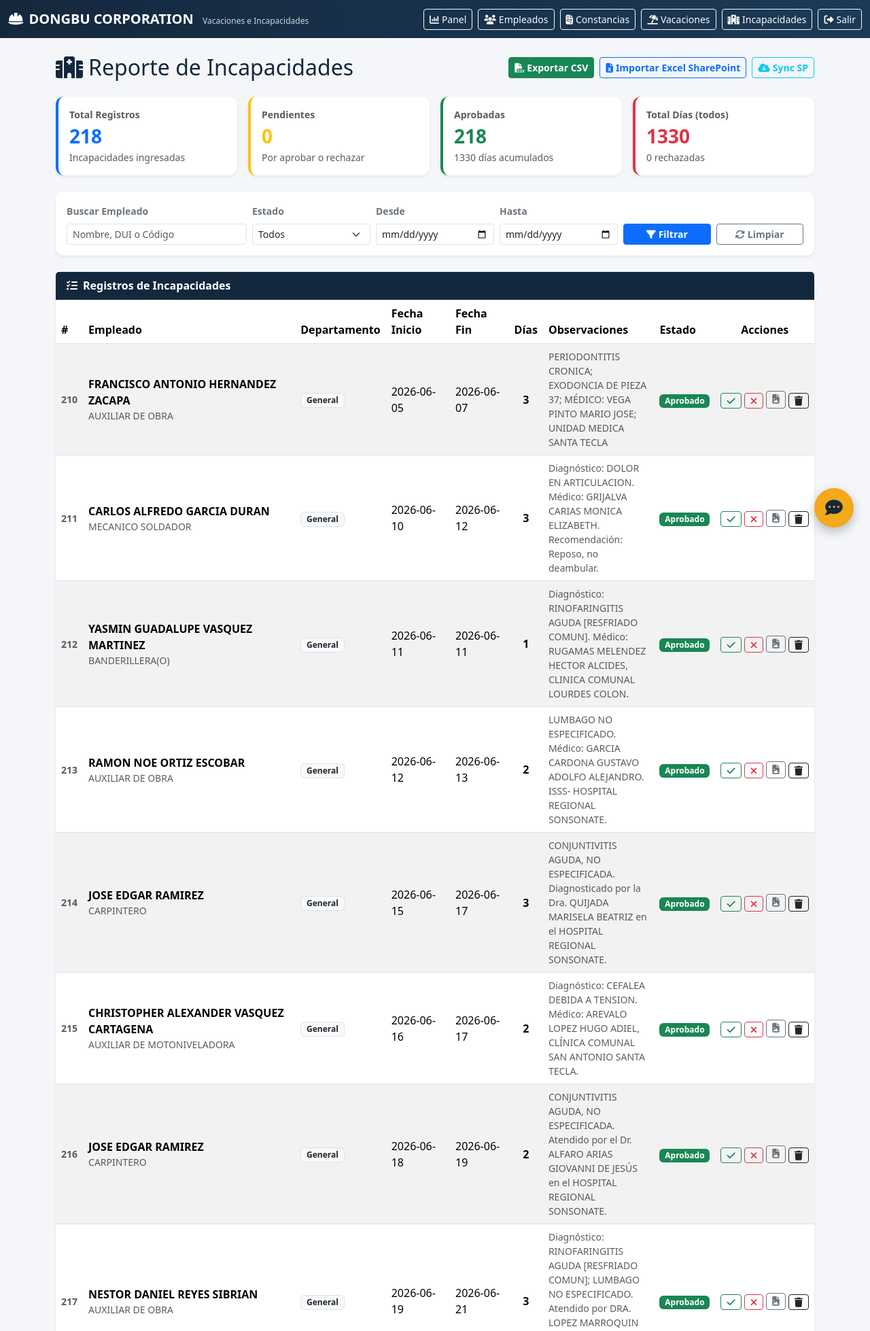
After one commit to ramsja/dongbu-app, a Flask app: page /admin/reporte-incapacidades in a window 1280 px wide. The commit adds this page. Shown: the top 1958 px of the page at 68% size. Run offline with Flask 3, Linux system fonts and the light colour scheme; the visitor is signed in with stand-in values (Sample User, id 1); data comes from the database, SQL or seed files in the repository.

Commit message:
feat: reporte de incapacidades con puente SharePoint Excel
- Nueva ruta /admin/reporte-incapacidades con estadísticas, filtros y tabla
- Importación Excel: POST /admin/reporte-incapacidades/importar-excel
  detecta columnas DUI/Fecha Inicio/Fin/Dias/Observaciones/Estado
  e inserta o actualiza por empleado+fecha_inicio (upsert)
- Sync directo: /admin/reporte-incapacidades/sync-sharepoint activa
  cuando SP_INCAPACIDADES_URL esté configurada en Render
- Exportar CSV: /admin/reporte-incapacidades/export
- Botón "Incapacidades" en navbar para admin

Co-Authored-By: Claude Sonnet 4.6 <noreply@anthropic.com>

```diff
--- a/app/app.py
+++ b/app/app.py
@@ -1560,7 +1560,8 @@ def admin_reporte_vacaciones_export():
 # Cuando se configure el link público de SharePoint, activar sync_directo.
 # ===========================================================================
 
-SHAREPOINT_VAC_URL = os.environ.get("SP_VACACIONES_URL", "")  # puente: llenar en env vars de Render
+SHAREPOINT_VAC_URL = os.environ.get("SP_VACACIONES_URL", "")   # puente vacaciones
+SHAREPOINT_INC_URL = os.environ.get("SP_INCAPACIDADES_URL", "")  # puente incapacidades
 
 
 @app.route("/admin/reporte-vacaciones/importar-excel", methods=["POST"])
@@ -1693,6 +1694,239 @@ def admin_sync_sharepoint_vacaciones():
         return redirect(url_for("admin_reporte_vacaciones"))
 
 
+# ===========================================================================
+# REPORTE DE INCAPACIDADES
+# ===========================================================================
+
+@app.route("/admin/reporte-incapacidades")
+@login_required
+def admin_reporte_incapacidades():
+    estado_f = request.args.get("estado", "").strip()
+    desde    = request.args.get("desde", "").strip()
+    hasta    = request.args.get("hasta", "").strip()
+    q        = request.args.get("q", "").strip()
+
+    query = """
+        SELECT r.id, r.codigo_empleado, e.nombre, e.cargo, e.departamento,
+               r.fecha_inicio, r.fecha_fin, r.dias, r.observaciones,
+               r.fecha_registro, r.estado, r.foto_path
+        FROM registros r
+        JOIN empleados e ON e.codigo = r.codigo_empleado
+        WHERE r.tipo = 'incapacidad'
+    """
+    params = []
+    if estado_f:
+        query += " AND r.estado = ?"
+        params.append(estado_f)
+    if desde:
+        query += " AND r.fecha_inicio >= ?"
+        params.append(desde)
+    if hasta:
+        query += " AND r.fecha_inicio <= ?"
+        params.append(hasta)
+    if q:
+        query += " AND (e.nombre LIKE ? OR e.dui LIKE ? OR r.codigo_empleado LIKE ?)"
+        params += [f"%{q}%", f"%{q}%", f"%{q}%"]
+    query += " ORDER BY r.fecha_registro DESC"
+
+    db = get_db()
+    registros = [dict(r) for r in db.execute(query, params).fetchall()]
+
+    stats = db.execute("""
+        SELECT
+            COUNT(*) total,
+            COALESCE(SUM(dias), 0) total_dias,
+            SUM(CASE WHEN estado='pendiente'  THEN 1 ELSE 0 END) pendientes,
+            SUM(CASE WHEN estado='aprobado'   THEN 1 ELSE 0 END) aprobadas,
+            SUM(CASE WHEN estado='rechazado'  THEN 1 ELSE 0 END) rechazadas,
+            SUM(CASE WHEN estado='aprobado'   THEN dias ELSE 0 END) dias_aprobados
+        FROM registros WHERE tipo='incapacidad'
+    """).fetchone()
+    db.close()
+
+    filtros = {"estado": estado_f, "desde": desde, "hasta": hasta, "q": q}
+    return render_template("admin_reporte_incapacidades.html",
+                           registros=registros, stats=dict(stats),
+                           filtros=filtros)
+
+
+@app.route("/admin/reporte-incapacidades/importar-excel", methods=["POST"])
+@login_required
+def admin_importar_excel_incapacidades():
+    """
+    Importa registros de incapacidades desde el Excel de SharePoint.
+    Cruza por DUI/código para insertar o actualizar registros en la tabla 'registros'.
+    Columnas esperadas: DUI | Nombre | Fecha Inicio | Fecha Fin | Dias | Observaciones | Estado
+    """
+    import openpyxl, io as _io
+
+    archivo = request.files.get("archivo")
+    if not archivo or not archivo.filename.endswith((".xlsx", ".xls")):
+        flash("Selecciona un archivo Excel (.xlsx / .xls).", "error")
+        return redirect(url_for("admin_reporte_incapacidades"))
+
+    try:
+        wb = openpyxl.load_workbook(_io.BytesIO(archivo.read()), data_only=True)
+        ws = wb.active
+        rows = list(ws.iter_rows(values_only=True))
+        if not rows:
+            flash("El archivo está vacío.", "error")
+            return redirect(url_for("admin_reporte_incapacidades"))
+
+        header = [str(c).strip().lower() if c else "" for c in rows[0]]
+
+        def col(aliases):
+            for alias in aliases:
+                for i, h in enumerate(header):
+                    if alias in h:
+                        return i
+            return None
+
+        i_dui   = col(["dui", "documento"])
+        i_cod   = col(["codigo", "cod"])
+        i_fi    = col(["inicio", "fecha_inicio", "fecha inicio"])
+        i_ff    = col(["fin", "fecha_fin", "fecha fin"])
+        i_dias  = col(["dias", "días"])
+        i_obs   = col(["observacion", "obs", "nota"])
+        i_est   = col(["estado"])
+
+        db = get_db()
+        inserted = updated = skipped = 0
+
+        for row in rows[1:]:
+            try:
+                dui  = str(row[i_dui]).strip() if i_dui is not None and row[i_dui] else ""
+                cod  = str(row[i_cod]).strip() if i_cod is not None and row[i_cod] else ""
+                fi   = str(row[i_fi]).strip()[:10] if i_fi is not None and row[i_fi] else None
+                ff   = str(row[i_ff]).strip()[:10] if i_ff is not None and row[i_ff] else fi
+                obs  = str(row[i_obs]).strip() if i_obs is not None and row[i_obs] else ""
+                est  = str(row[i_est]).strip().lower() if i_est is not None and row[i_est] else "pendiente"
+                if est not in ("pendiente", "aprobado", "rechazado"):
+                    est = "pendiente"
+                try:
+                    dias = int(float(row[i_dias])) if i_dias is not None and row[i_dias] else 0
+                except (TypeError, ValueError):
+                    dias = 0
+
+                if not fi or (not dui and not cod):
+                    skipped += 1
+                    continue
+
+                # Normalizar fecha DD/MM/YYYY → YYYY-MM-DD
+                for sep in ("/", "."):
+                    if sep in fi:
+                        p = fi.split(sep)
+                        if len(p) == 3 and len(p[2]) == 4:
+                            fi = f"{p[2]}-{p[1].zfill(2)}-{p[0].zfill(2)}"
+                        break
+
+                # Buscar empleado
+                emp_row = None
+                if dui:
+                    emp_row = db.execute("SELECT codigo FROM empleados WHERE dui = ?", (dui,)).fetchone()
+                if not emp_row and cod:
+                    emp_row = db.execute("SELECT codigo FROM empleados WHERE codigo = ?", (cod.zfill(4),)).fetchone()
+
+                if not emp_row:
+                    skipped += 1
+                    continue
+
+                codigo_emp = emp_row["codigo"]
+
+                # Calcular días si no vienen
+                if not dias and fi and ff:
+                    try:
+                        from datetime import date as _date
+                        d1 = datetime.strptime(fi, "%Y-%m-%d").date()
+                        d2 = datetime.strptime(ff, "%Y-%m-%d").date()
+                        dias = max(1, (d2 - d1).days + 1)
+                    except Exception:
+                        dias = 1
+
+                # Upsert: si ya existe mismo empleado + fecha_inicio → actualizar
+                existing = db.execute(
+                    "SELECT id FROM registros WHERE codigo_empleado=? AND tipo='incapacidad' AND fecha_inicio=?",
+                    (codigo_emp, fi)
+                ).fetchone()
+
+                if existing:
+                    db.execute(
+                        "UPDATE registros SET fecha_fin=?, dias=?, observaciones=?, estado=? WHERE id=?",
+                        (ff, dias, obs, est, existing["id"])
+                    )
+                    updated += 1
+                else:
+                    db.execute(
+                        """INSERT INTO registros
+                           (codigo_empleado, tipo, fecha_inicio, fecha_fin, dias,
+                            observaciones, fecha_registro, estado)
+                           VALUES (?,?,?,?,?,?,?,?)""",
+                        (codigo_emp, "incapacidad", fi, ff, dias, obs,
+                         datetime.now().isoformat(timespec="seconds"), est)
+                    )
+                    inserted += 1
+            except Exception:
+                skipped += 1
+
+        db.commit()
+        db.close()
+        flash(f"Excel importado: {inserted} nuevos, {updated} actualizados, {skipped} omitidos.", "ok")
+
+    except Exception as e:
+        flash(f"Error al procesar el Excel: {e}", "error")
+
+    return redirect(url_for("admin_reporte_incapacidades"))
+
+
+@app.route("/admin/reporte-incapacidades/sync-sharepoint", methods=["POST"])
+@login_required
+def admin_sync_sharepoint_incapacidades():
+    """Sync directo desde SharePoint cuando SP_INCAPACIDADES_URL esté configurada."""
+    if not SHAREPOINT_INC_URL:
+        flash("SP_INCAPACIDADES_URL no configurada. Sube el Excel manualmente por ahora.", "error")
+        return redirect(url_for("admin_reporte_incapacidades"))
+    try:
+        import requests as _req, io as _io
+        r = _req.get(SHAREPOINT_INC_URL.split("?")[0] + "?download=1", timeout=30)
+        r.raise_for_status()
+        from werkzeug.datastructures import FileStorage
+        request.files = {"archivo": FileStorage(stream=_io.BytesIO(r.content), filename="sharepoint.xlsx")}
+        return admin_importar_excel_incapacidades()
+    except Exception as e:
+        flash(f"Error al conectar con SharePoint: {e}", "error")
+        return redirect(url_for("admin_reporte_incapacidades"))
+
+
+@app.route("/admin/reporte-incapacidades/export")
+@login_required
+def admin_reporte_incapacidades_export():
+    import csv, io as _io
+    db = get_db()
+    rows = db.execute("""
+        SELECT r.id, r.codigo_empleado, e.nombre, e.cargo, e.departamento,
+               r.fecha_inicio, r.fecha_fin, r.dias, r.observaciones,
+               r.fecha_registro, r.estado
+        FROM registros r JOIN empleados e ON e.codigo = r.codigo_empleado
+        WHERE r.tipo = 'incapacidad' ORDER BY r.fecha_registro DESC
+    """).fetchall()
+    db.close()
+
+    output = _io.StringIO()
+    output.write("﻿")
+    writer = csv.writer(output)
+    writer.writerow(["Folio", "Código", "Nombre", "Cargo", "Departamento",
+                     "Fecha Inicio", "Fecha Fin", "Días", "Observaciones",
+                     "Fecha Registro", "Estado"])
+    for r in rows:
+        writer.writerow([r["id"], r["codigo_empleado"], r["nombre"], r["cargo"],
+                         r["departamento"] or "", r["fecha_inicio"], r["fecha_fin"],
+                         r["dias"], r["observaciones"] or "", r["fecha_registro"], r["estado"]])
+
+    filename = f"reporte_incapacidades_{datetime.now().strftime('%Y%m%d_%H%M%S')}.csv"
+    return Response(output.getvalue(), mimetype="text/csv",
+                    headers={"Content-Disposition": f"attachment; filename={filename}"})
+
+
 @app.errorhandler(404)
 def not_found(e):
     return render_template("404.html"), 404
--- /dev/null
+++ b/app/templates/admin_reporte_incapacidades.html
@@ -0,0 +1,216 @@
+{% extends "base.html" %}
+{% block title %}Reporte de Incapacidades - Dongbu{% endblock %}
+{% block content %}
+
+<div class="row g-4 mb-4">
+  <div class="col-12">
+    <div class="d-flex align-items-center justify-content-between flex-wrap gap-2">
+      <h2 class="dongbu-title m-0"><i class="fa-solid fa-hospital me-2"></i>Reporte de Incapacidades</h2>
+      <div class="d-flex gap-2 flex-wrap">
+        <a href="{{ url_for('admin_reporte_incapacidades_export', estado=filtros.estado, desde=filtros.desde, hasta=filtros.hasta, q=filtros.q) }}"
+           class="btn btn-success btn-sm fw-semibold">
+          <i class="fa-solid fa-file-csv me-1"></i>Exportar CSV
+        </a>
+        <button class="btn btn-outline-primary btn-sm fw-semibold" type="button"
+                data-bs-toggle="collapse" data-bs-target="#importPanel">
+          <i class="fa-solid fa-file-excel me-1"></i>Importar Excel SharePoint
+        </button>
+        <form action="{{ url_for('admin_sync_sharepoint_incapacidades') }}" method="POST" class="d-inline">
+          <button type="submit" class="btn btn-outline-info btn-sm fw-semibold"
+                  title="Sync directo si SP_INCAPACIDADES_URL está configurada en Render">
+            <i class="fa-solid fa-cloud-arrow-down me-1"></i>Sync SP
+          </button>
+        </form>
+      </div>
+    </div>
+  </div>
+</div>
+
+<!-- Panel importación Excel SharePoint -->
+<div class="collapse mb-3" id="importPanel">
+  <div class="card border-0 shadow-sm">
+    <div class="card-body">
+      <h6 class="fw-bold mb-1"><i class="fa-brands fa-microsoft me-1 text-primary"></i>Importar desde Excel de SharePoint</h6>
+      <p class="text-muted small mb-3">
+        Descarga el Excel de incapacidades de SharePoint y súbelo aquí para insertar o actualizar registros.<br>
+        Columnas detectadas automáticamente: <code>DUI · Codigo · Fecha Inicio · Fecha Fin · Dias · Observaciones · Estado</code>
+      </p>
+      <form action="{{ url_for('admin_importar_excel_incapacidades') }}" method="POST"
+            enctype="multipart/form-data" class="d-flex gap-2 align-items-center flex-wrap">
+        <input type="file" name="archivo" accept=".xlsx,.xls"
+               class="form-control form-control-sm" style="max-width:300px;" required>
+        <button type="submit" class="btn btn-primary btn-sm fw-semibold">
+          <i class="fa-solid fa-upload me-1"></i>Cargar y Actualizar
+        </button>
+      </form>
+      <div class="mt-2 text-muted" style="font-size:0.75rem;">
+        <i class="fa-solid fa-circle-info me-1"></i>
+        Sync automático futuro: configura <code>SP_INCAPACIDADES_URL</code> en las env vars de Render.
+      </div>
+    </div>
+  </div>
+</div>
+
+<!-- Tarjetas de Estadísticas -->
+<div class="row g-3 mb-4">
+  <div class="col-md-3">
+    <div class="card stat-card shadow-sm border-0 border-start border-4 border-primary">
+      <div class="card-body">
+        <div class="text-muted small fw-semibold">Total Registros</div>
+        <div class="fs-3 fw-bold text-primary">{{ stats.total }}</div>
+        <div class="text-muted small">Incapacidades ingresadas</div>
+      </div>
+    </div>
+  </div>
+  <div class="col-md-3">
+    <div class="card stat-card shadow-sm border-0 border-start border-4 border-warning">
+      <div class="card-body">
+        <div class="text-muted small fw-semibold">Pendientes</div>
+        <div class="fs-3 fw-bold text-warning">{{ stats.pendientes }}</div>
+        <div class="text-muted small">Por aprobar o rechazar</div>
+      </div>
+    </div>
+  </div>
+  <div class="col-md-3">
+    <div class="card stat-card shadow-sm border-0 border-start border-4 border-success">
+      <div class="card-body">
+        <div class="text-muted small fw-semibold">Aprobadas</div>
+        <div class="fs-3 fw-bold text-success">{{ stats.aprobadas }}</div>
+        <div class="text-muted small">{{ stats.dias_aprobados }} días acumulados</div>
+      </div>
+    </div>
+  </div>
+  <div class="col-md-3">
+    <div class="card stat-card shadow-sm border-0 border-start border-4 border-danger">
+      <div class="card-body">
+        <div class="text-muted small fw-semibold">Total Días (todos)</div>
+        <div class="fs-3 fw-bold text-danger">{{ stats.total_dias }}</div>
+        <div class="text-muted small">{{ stats.rechazadas }} rechazadas</div>
+      </div>
+    </div>
+  </div>
+</div>
+
+<!-- Filtros -->
+<div class="card shadow-sm mb-4 border-0">
+  <div class="card-body">
+    <form method="GET" action="{{ url_for('admin_reporte_incapacidades') }}" class="row g-2 align-items-end">
+      <div class="col-md-3">
+        <label class="form-label small fw-semibold text-secondary">Buscar Empleado</label>
+        <input type="text" name="q" value="{{ filtros.q }}" class="form-control form-control-sm" placeholder="Nombre, DUI o Código">
+      </div>
+      <div class="col-md-2">
+        <label class="form-label small fw-semibold text-secondary">Estado</label>
+        <select name="estado" class="form-select form-select-sm">
+          <option value="">Todos</option>
+          <option value="pendiente"  {% if filtros.estado=='pendiente'  %}selected{% endif %}>Pendiente</option>
+          <option value="aprobado"   {% if filtros.estado=='aprobado'   %}selected{% endif %}>Aprobado</option>
+          <option value="rechazado"  {% if filtros.estado=='rechazado'  %}selected{% endif %}>Rechazado</option>
+        </select>
+      </div>
+      <div class="col-md-2">
+        <label class="form-label small fw-semibold text-secondary">Desde</label>
+        <input type="date" name="desde" value="{{ filtros.desde }}" class="form-control form-control-sm">
+      </div>
+      <div class="col-md-2">
+        <label class="form-label small fw-semibold text-secondary">Hasta</label>
+        <input type="date" name="hasta" value="{{ filtros.hasta }}" class="form-control form-control-sm">
+      </div>
+      <div class="col-md-3 d-flex gap-2">
+        <button class="btn btn-sm btn-primary w-100 fw-semibold" type="submit">
+          <i class="fa-solid fa-filter me-1"></i>Filtrar
+        </button>
+        <a href="{{ url_for('admin_reporte_incapacidades') }}" class="btn btn-sm btn-outline-secondary w-100 fw-semibold">
+          <i class="fa-solid fa-arrows-rotate me-1"></i>Limpiar
+        </a>
+      </div>
+    </form>
+  </div>
+</div>
+
+<!-- Tabla -->
+<div class="card shadow-sm border-0">
+  <div class="card-header dongbu-card-header">
+    <i class="fa-solid fa-list-check me-2"></i>Registros de Incapacidades
+  </div>
+  <div class="card-body p-0">
+    <div class="table-responsive">
+      <table class="table table-striped table-hover align-middle mb-0">
+        <thead>
+          <tr>
+            <th>#</th>
+            <th>Empleado</th>
+            <th>Departamento</th>
+            <th>Fecha Inicio</th>
+            <th>Fecha Fin</th>
+            <th class="text-center">Días</th>
+            <th>Observaciones</th>
+            <th>Estado</th>
+            <th class="text-center">Acciones</th>
+          </tr>
+        </thead>
+        <tbody>
+          {% for r in registros %}
+          <tr>
+            <td class="text-muted small fw-semibold">{{ r.id }}</td>
+            <td>
+              <div class="fw-bold">{{ r.nombre }}</div>
+              <div class="text-muted small">{{ r.cargo or 'Sin puesto' }}</div>
+            </td>
+            <td><span class="badge bg-light text-dark border">{{ r.departamento or 'General' }}</span></td>
+            <td>{{ r.fecha_inicio }}</td>
+            <td>{{ r.fecha_fin or '—' }}</td>
+            <td class="text-center fw-bold">{{ r.dias }}</td>
+            <td class="small text-muted" style="max-width:180px;white-space:normal;">{{ r.observaciones or '—' }}</td>
+            <td>
+              {% if r.estado == 'aprobado' %}
+                <span class="badge bg-success">Aprobado</span>
+              {% elif r.estado == 'rechazado' %}
+                <span class="badge bg-danger">Rechazado</span>
+              {% else %}
+                <span class="badge bg-warning text-dark">Pendiente</span>
+              {% endif %}
+            </td>
+            <td class="text-center">
+              <div class="d-flex gap-1 justify-content-center">
+                <form action="{{ url_for('admin_approve_registro', id=r.id) }}" method="POST">
+                  <button type="submit" class="btn btn-outline-success btn-sm py-0 px-2" title="Aprobar">
+                    <i class="fa-solid fa-check"></i>
+                  </button>
+                </form>
+                <form action="{{ url_for('admin_reject_registro', id=r.id) }}" method="POST">
+                  <button type="submit" class="btn btn-outline-danger btn-sm py-0 px-2" title="Rechazar">
+                    <i class="fa-solid fa-xmark"></i>
+                  </button>
+                </form>
+                {% if r.foto_path %}
+                <a href="{{ url_for('admin_foto', filename=r.foto_path) }}" target="_blank"
+                   class="btn btn-outline-secondary btn-sm py-0 px-2" title="Ver constancia">
+                  <i class="fa-solid fa-file-image"></i>
+                </a>
+                {% endif %}
+                <form action="{{ url_for('admin_delete_registro', id=r.id) }}" method="POST"
+                      onsubmit="return confirm('¿Eliminar este registro?');">
+                  <button type="submit" class="btn btn-outline-dark btn-sm py-0 px-2" title="Eliminar">
+                    <i class="fa-solid fa-trash"></i>
+                  </button>
+                </form>
+              </div>
+            </td>
+          </tr>
+          {% else %}
+          <tr>
+            <td colspan="9" class="text-center text-muted py-5">
+              <i class="fa-solid fa-hospital fa-2x mb-2 d-block opacity-25"></i>
+              No se encontraron registros de incapacidades.<br>
+              <small>Importa el Excel de SharePoint o registra una desde el portal del empleado.</small>
+            </td>
+          </tr>
+          {% endfor %}
+        </tbody>
+      </table>
+    </div>
+  </div>
+</div>
+
+{% endblock %}
--- a/app/templates/base.html
+++ b/app/templates/base.html
@@ -30,7 +30,8 @@
         <a href="{{ url_for('admin_dashboard') }}" class="btn btn-outline-light btn-sm"><i class="fa-solid fa-chart-column me-1"></i>Panel</a>
         <a href="{{ url_for('admin_empleados') }}" class="btn btn-outline-light btn-sm"><i class="fa-solid fa-users me-1"></i>Empleados</a>
         <a href="{{ url_for('admin_constancias') }}" class="btn btn-outline-light btn-sm"><i class="fa-solid fa-file-invoice me-1"></i>Constancias</a>
-        <a href="{{ url_for('admin_reporte_vacaciones') }}" class="btn btn-outline-light btn-sm"><i class="fa-solid fa-umbrella-beach me-1"></i>Reporte Vacaciones</a>
+        <a href="{{ url_for('admin_reporte_vacaciones') }}" class="btn btn-outline-light btn-sm"><i class="fa-solid fa-umbrella-beach me-1"></i>Vacaciones</a>
+        <a href="{{ url_for('admin_reporte_incapacidades') }}" class="btn btn-outline-light btn-sm"><i class="fa-solid fa-hospital me-1"></i>Incapacidades</a>
         <a href="{{ url_for('admin_logout') }}" class="btn btn-outline-light btn-sm"><i class="fa-solid fa-right-from-bracket me-1"></i>Salir</a>
       {% else %}
         <div class="dropdown">
```
